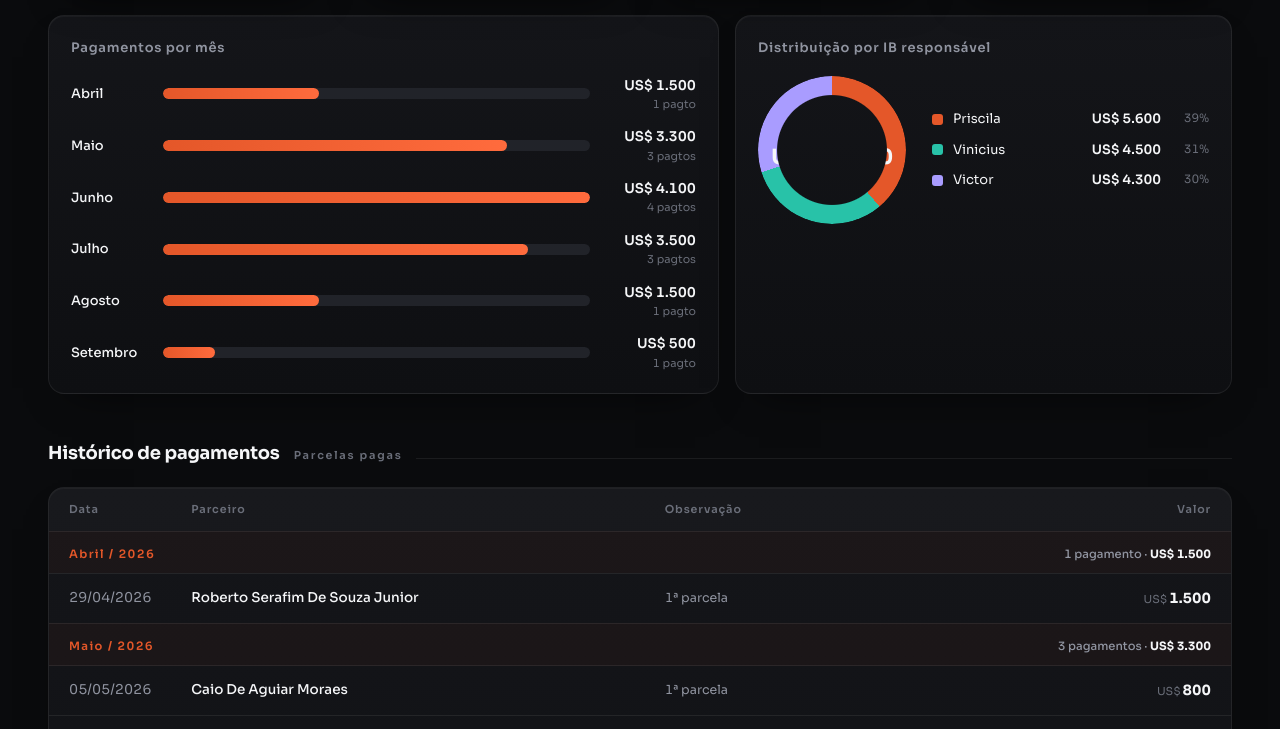
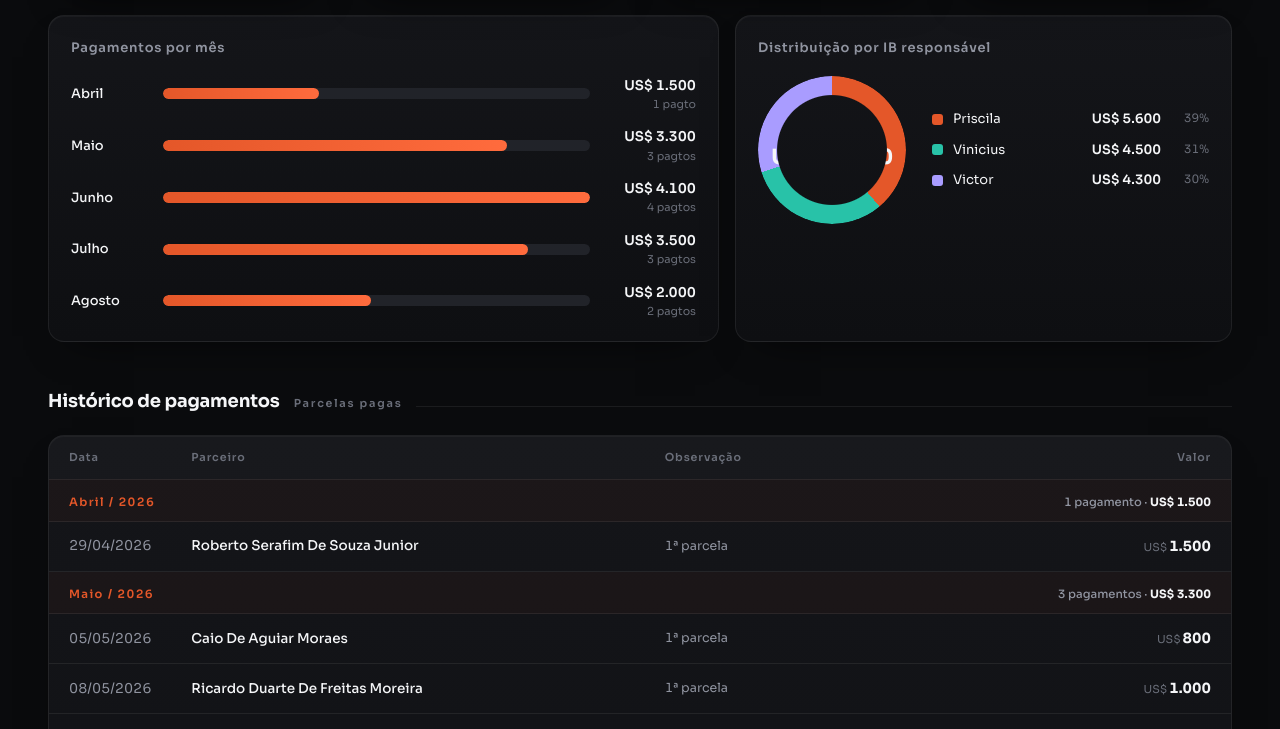
Before and after one commit to LeticiaToscano/Dasboard-Vantage, a plain HTML site: page index.html in a window 1280 px wide. Shown: the part 502-1231 px from the top of the page. Drawn offline with Linux system fonts and the light colour scheme.

Commit message:
Update index.html

```diff
--- a/index.html
+++ b/index.html
@@ -445,7 +445,7 @@ const RAW = {
     {data:'07/07/2026', valor:1000, parceiro:'Deveran / Advan', obs:'2 parcela'},
     {data:'27/07/2026', valor:1000, parceiro:'David William', obs:'1 parcela'},
     {data:'03/08/2026', valor:1500, parceiro:'Leonardo Souza dos Santos', obs:'3 parcela'},
-    {data:'10/09/2026', valor:500,  parceiro:'Deveran / Advan', obs:'3 parcela'}
+    {data:'10/08/2026', valor:500,  parceiro:'Deveran / Advan', obs:'3 parcela'}
   ],
   conditions: [
     {ib:'Priscila', nome:'Ricardo Duarte De Freitas Moreira', cod:'162853', inicio:'08/05/2026', fixo:'Meta de 300 lotes - $ 1.000 e 1.000 lotes - $2.000'},
```
